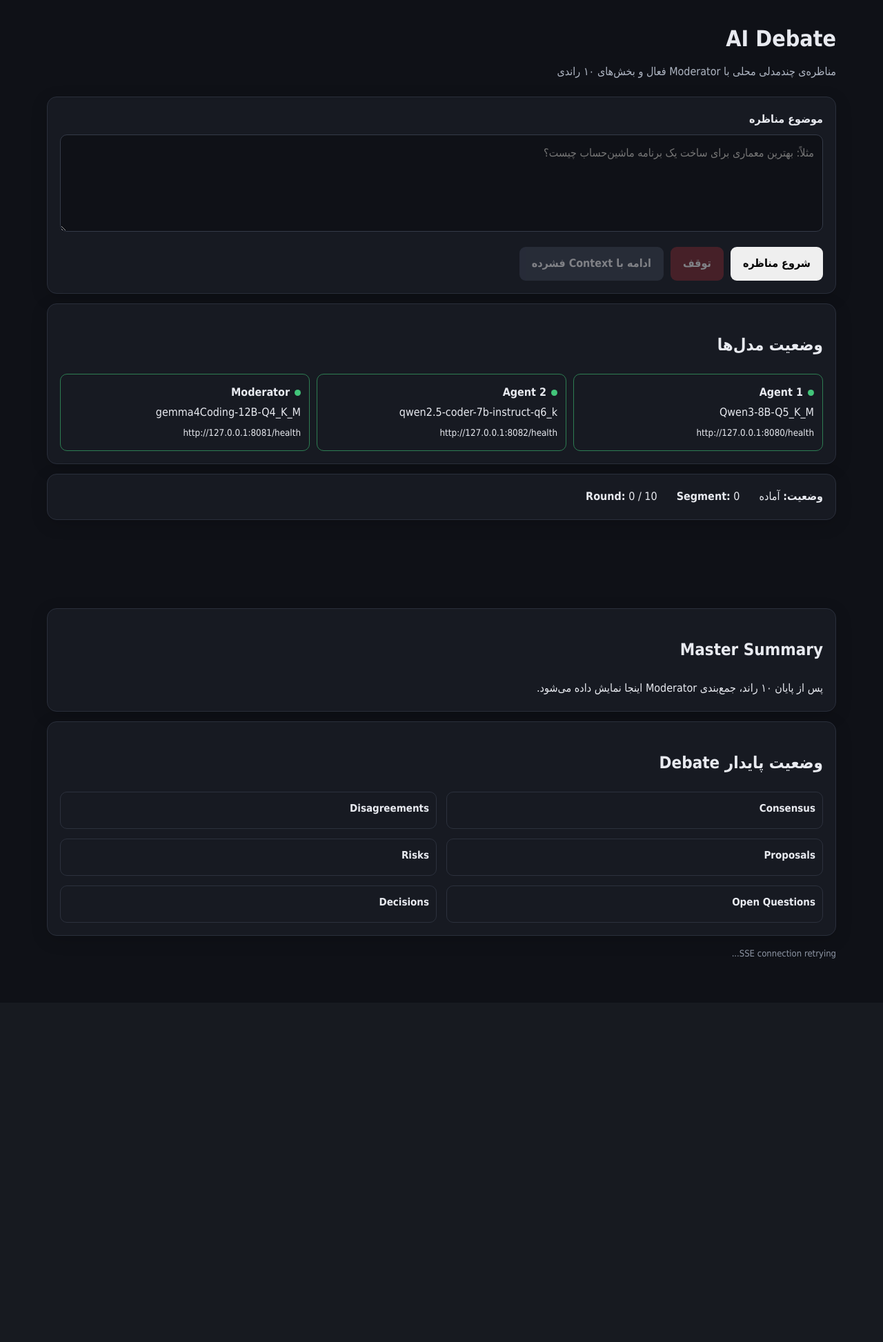
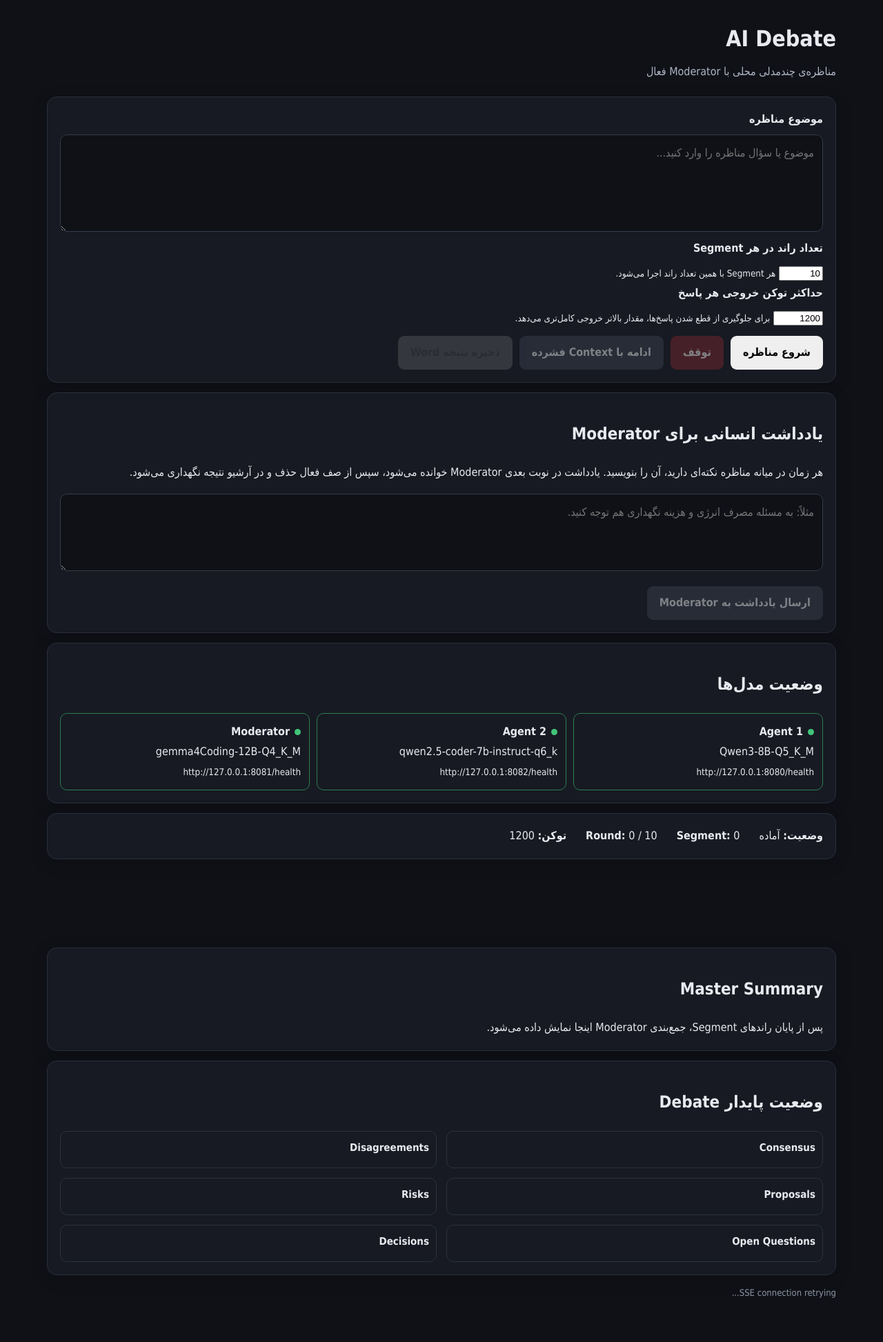
Before and after one commit to yekitair/ai_debate, a Flask app: page / in a window 1280 px wide. Shown: the whole page at 69% size. Before the commit the page ends 1390 px from the top, so only its background shows below. Run offline with Flask 3, Linux system fonts and the light colour scheme; data that the repository does not hold is empty.

Commit message:
Add round, token, human note, and Word export controls

```diff
--- a/templates/index.html
+++ b/templates/index.html
@@ -10,16 +10,39 @@
   <main class="container">
     <header>
       <h1>AI Debate</h1>
-      <p>مناظره‌ی چندمدلی محلی با Moderator فعال و بخش‌های ۱۰ راندی</p>
+      <p>مناظره‌ی چندمدلی محلی با Moderator فعال</p>
     </header>
 
     <section class="panel">
       <label for="question">موضوع مناظره</label>
-      <textarea id="question" rows="4" placeholder="مثلاً: بهترین معماری برای ساخت یک برنامه ماشین‌حساب چیست؟"></textarea>
+      <textarea id="question" rows="4" placeholder="موضوع یا سؤال مناظره را وارد کنید..."></textarea>
+      <div class="settings-grid">
+        <div>
+          <label for="rounds">تعداد راند در هر Segment</label>
+          <input id="rounds" type="number" min="1" max="100" value="10">
+          <small>هر Segment با همین تعداد راند اجرا می‌شود.</small>
+        </div>
+        <div>
+          <label for="max_tokens">حداکثر توکن خروجی هر پاسخ</label>
+          <input id="max_tokens" type="number" min="128" max="4096" step="64" value="1200">
+          <small>برای جلوگیری از قطع شدن پاسخ‌ها، مقدار بالاتر خروجی کامل‌تری می‌دهد.</small>
+        </div>
+      </div>
       <div class="actions">
         <button id="start">شروع مناظره</button>
         <button id="stop" class="danger" disabled>توقف</button>
         <button id="continue" class="secondary" disabled>ادامه با Context فشرده</button>
+        <button id="export" class="export" disabled>ذخیره نتیجه Word</button>
+      </div>
+    </section>
+
+    <section class="panel note-panel">
+      <h2>یادداشت انسانی برای Moderator</h2>
+      <p>هر زمان در میانه مناظره نکته‌ای دارید، آن را بنویسید. یادداشت در نوبت بعدی Moderator خوانده می‌شود، سپس از صف فعال حذف و در آرشیو نتیجه نگهداری می‌شود.</p>
+      <textarea id="note" rows="3" placeholder="مثلاً: به مسئله مصرف انرژی و هزینه نگهداری هم توجه کنید."></textarea>
+      <div class="actions">
+        <button id="send-note" class="secondary" disabled>ارسال یادداشت به Moderator</button>
+        <span id="note-status" class="note-status"></span>
       </div>
     </section>
 
@@ -31,14 +54,15 @@
     <section class="panel status-panel">
       <div><strong>وضعیت:</strong> <span id="status">آماده</span></div>
       <div><strong>Segment:</strong> <span id="segment">—</span></div>
-      <div><strong>Round:</strong> <span id="round">—</span> / 10</div>
+      <div><strong>Round:</strong> <span id="round">—</span> / <span id="round-total">10</span></div>
+      <div><strong>توکن:</strong> <span id="token-total">1200</span></div>
     </section>
 
     <section id="debate" class="debate"></section>
 
     <section class="panel summary-panel">
       <h2>Master Summary</h2>
-      <pre id="summary">پس از پایان ۱۰ راند، جمع‌بندی Moderator اینجا نمایش داده می‌شود.</pre>
+      <pre id="summary">پس از پایان راندهای Segment، جمع‌بندی Moderator اینجا نمایش داده می‌شود.</pre>
     </section>
 
     <section class="panel state-panel">
```
